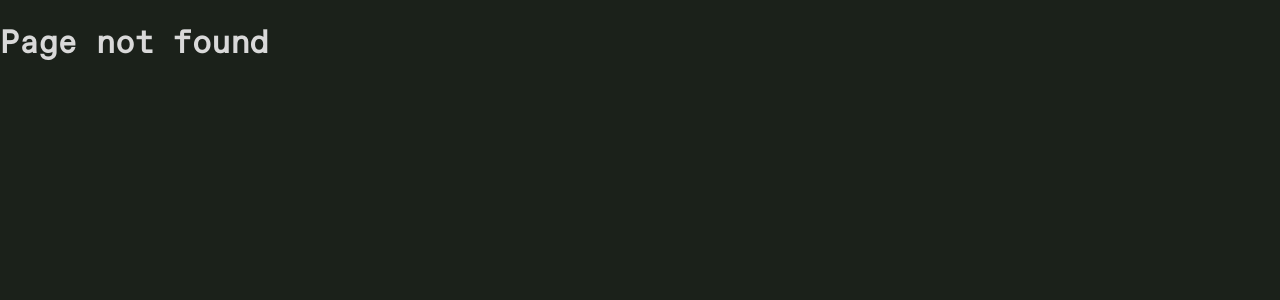
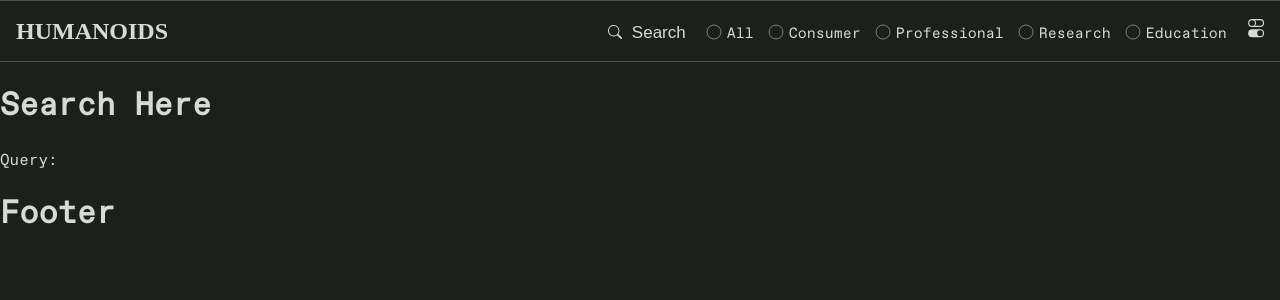
Before and after one commit to machipisajunior2-star/humanoid-guide, a React (Create React App) app: page /search in a window 1280 px wide. Before the commit this address led to /404. Shown: the top 300 px of the page. Built offline with nearby package versions, Linux system fonts and the light colour scheme; a web font is replaced by a local one.

Commit message:
Add search page and enable search to direct to the page

```diff
--- a/src/App.js
+++ b/src/App.js
@@ -19,7 +19,7 @@ function App() {
  let element = useRoutes([
    { path: "/", element: <Home /> },
    { path: "humanoids", element: <Humanoids /> },
-   { path: "search/:name", element: <Search /> },
+   { path: "search", element: <Search /> },
    { path: "category/:useType", element: <Category /> },
    { path: "product/:productSlag", element: <Product /> },
    { path: "about", element: <About /> },
--- a/src/components/NavComponent.js
+++ b/src/components/NavComponent.js
@@ -1,5 +1,5 @@
 import React, { useState, useEffect } from "react";
-import { useLocation, Link } from "react-router-dom";
+import { useLocation, Link, useNavigate } from "react-router-dom";
 import {
   BsToggles,
   BsBrightnessLowFill,
@@ -19,6 +19,7 @@ import "../styling/nav.css";
 function NavComponent() {
   const location = useLocation();
   const dispatch = useDispatch();
+  let navigate = useNavigate();
   const colorState = useSelector((state) => state.themeColor);
   const categoryColorState = useSelector((state) => state.categoryColor);
   const [isColorPickerOpen, setIsColorPickerOpen] = useState(false);
@@ -244,7 +245,12 @@ function NavComponent() {
           style={{ display: `${isSearchOpen ? "inline-flex" : "none"}` }}
         >
           <Zoom duration={500}>
-            <form action={`/search/`}>
+            <form
+              onSubmit={(e) => {
+                e.preventDefault();
+                navigate(`/search?q=${e.target[0].value}`);
+              }}
+            >
               <label style={style}>
                 <BsSearch
                   size={window.innerWidth < 600 ? "0.9em" : "0.9375em"}
@@ -258,6 +264,7 @@ function NavComponent() {
                   style={{
                     color: `${colorState.colorPalette.text === "#000000" ? "#262626" : "#d9d9d9"}`,
                   }}
+                  required
                 />
               </label>
             </form>
@@ -273,7 +280,8 @@ function NavComponent() {
             </button>
           </Zoom>
         </div>
-        {((!isSearchOpen && window.innerWidth < 950) || window.innerWidth < 700) && (
+        {((!isSearchOpen && window.innerWidth < 950) ||
+          window.innerWidth < 700) && (
           <div
             className={`mobile-menu${isModalOpen ? " mobile-menu-active" : " mobile-menu-inactive"}`}
           >
--- a/src/pages/Search.js
+++ b/src/pages/Search.js
@@ -1,7 +1,14 @@
 import React from "react"
+import { useLocation } from "react-router-dom";
 
 export default function Search() {
+      const location = useLocation();
+      const params = new URLSearchParams(location.search);
+      const query = params.get("q");
     return (
+      <>
         <h1>Search Here</h1>
-    )
+        <p>Query: {query}</p>
+      </>
+    );
 }
```
